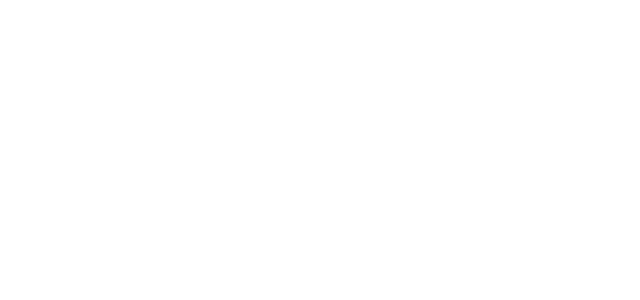
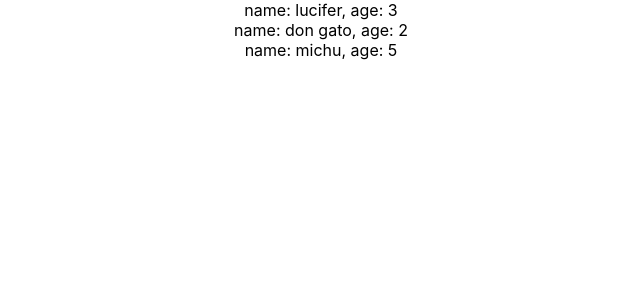
Before and after one commit to jsalazare/fun-with-react, a React (Create React App) app: page / in a window 1280 px wide. Shown: the top 300 px of the page, without its empty margins (319-959 px from the left). Built offline with nearby package versions, Linux system fonts and the light colour scheme.

Commit message:
iterating list using jsx

```diff
--- a/src/App.js
+++ b/src/App.js
@@ -14,6 +14,7 @@
     from './components/DestructuringPropsAndStateClassComponent';
 import Events from './components/Events';
 import ParentComponent from './components/ParentComponent';
+import ListsAndKeysElements from './components/ListsAndKeysElements';
 import ClickCounter from './components/ClickCounter';
 import HoverCounter from './components/HoverCounter';
 
@@ -42,6 +43,7 @@
             {/*<ParentComponent></ParentComponent>*/}
             {/*<ClickCounter  name={'clickCounter prron'} incrementValues={5}></ClickCounter>*/}
             {/*<HoverCounter  name={'hover counter prron'} incrementValues={10}></HoverCounter>*/}
+            <ListsAndKeysElements></ListsAndKeysElements>
 
 
         </div>
--- /dev/null
+++ b/src/components/ListElementCat.js
@@ -0,0 +1,9 @@
+import React from 'react';
+
+function ListElementCat(props) {
+    return (
+        <div>name: {props.cat.name}, age: {props.cat.age}</div>
+    );
+}
+
+export default ListElementCat;
--- /dev/null
+++ b/src/components/ListsAndKeysElements.js
@@ -0,0 +1,36 @@
+import React from 'react';
+import ListElementCat from './ListElementCat';
+
+const ListsAndKeysElements = () => {
+    let showCats = true;
+
+    const cats = [
+        {
+            id: 1,
+            name: 'lucifer',
+            age: '3'
+        },
+        {
+            id: 2,
+            name: 'don gato',
+            age: '2'
+        },
+        {
+            id: 3,
+            name: 'michu',
+            age: '5'
+        }
+    ];
+
+    const catsHtml = cats.map(kittie =>
+        <ListElementCat key={kittie.id} cat={kittie} />
+    );
+
+
+    if(showCats) {
+        return (<div>{catsHtml}</div>)
+    }
+
+};
+
+export default ListsAndKeysElements;
```
